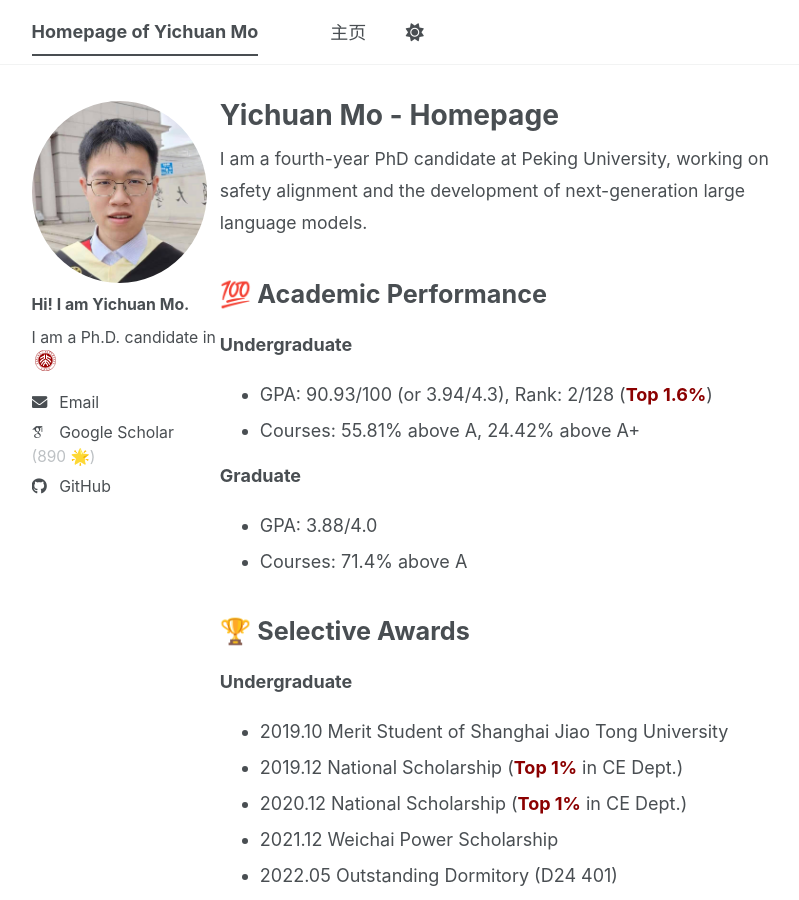
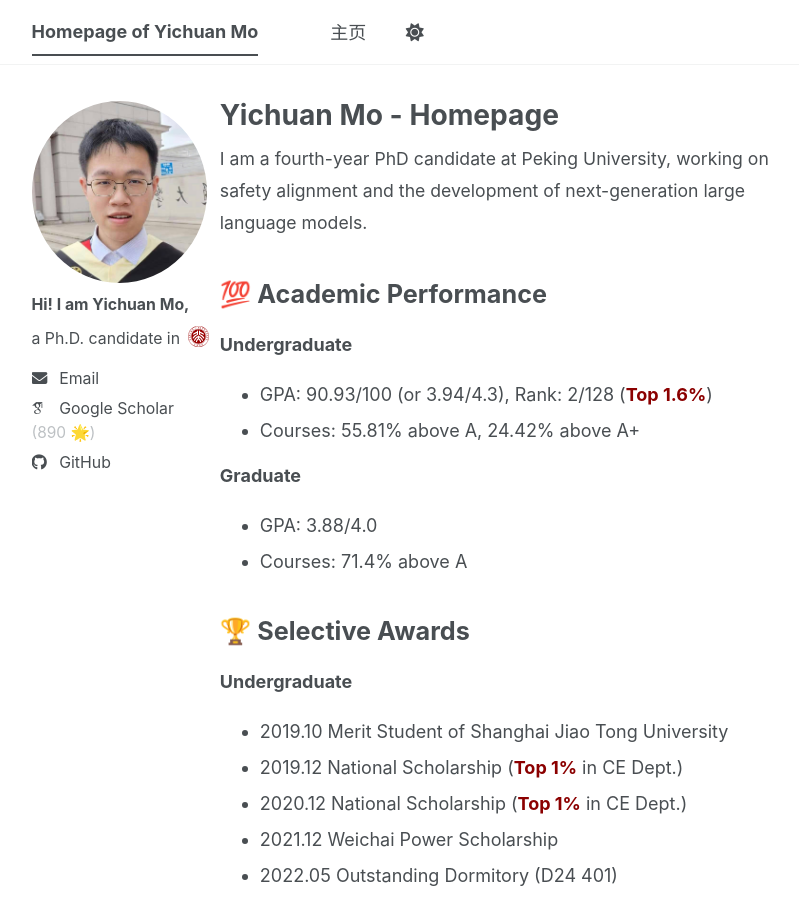
Before and after one commit to mo666666/mo666666.github.io, a Jekyll site: the page built from _pages/about.md, in a window 1280 px wide and 900 px high. Shown: the whole window, without its empty margins (164-963 px from the left). Built offline with Jekyll 4.4.1, drawn with Linux system fonts in a browser that asks for light colours; some web fonts are replaced; a script bundle is joined from its source files by our own code; library files that are not in the unit come from our copies.

Commit message:
delete rebundant content

```diff
--- a/_config.yml
+++ b/_config.yml
@@ -24,10 +24,10 @@
 author:
   # Biographic information
   avatar           : "profile.png"
-  name             : "Hi! I am Yichuan Mo."
+  name             : "Hi! I am Yichuan Mo,"
   highlight_name   : "Yichuan Mo"
   pronouns         : # example: "she/her"
-  bio              : 'I am a Ph.D. candidate in '  # "|" = optional wrap before; tail + seal stay on one line
+  bio              : 'a Ph.D. candidate in '  # "|" = optional wrap before; tail + seal stay on one line
   bio_seal         : "pku-seal.svg"   # optional; file in /images/ (inline after bio)
   location         :
   employer         :
```
